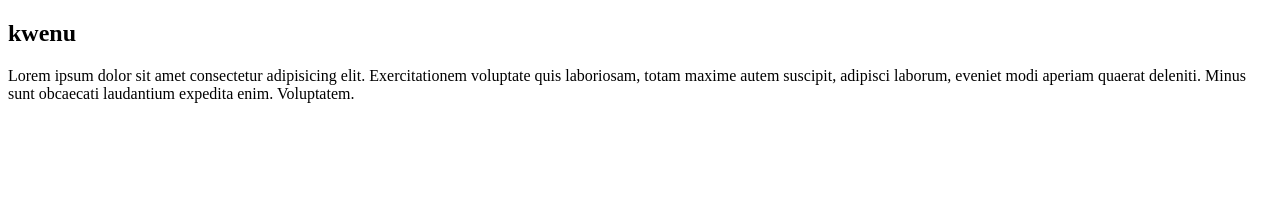
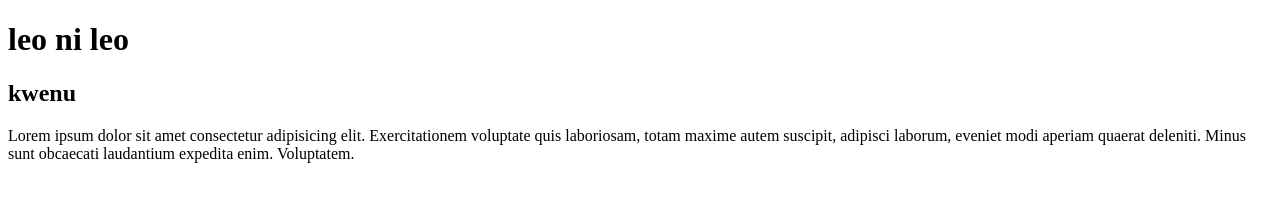
Before and after one commit to RAKIASELEMANI/LUCKY, a plain HTML site: page fontawesome-free-6.5.1-web/home.html in a window 1280 px wide. Drawn offline with Linux system fonts and the light colour scheme.

Commit message:
code edited

```diff
--- a/fontawesome-free-6.5.1-web/home.html
+++ b/fontawesome-free-6.5.1-web/home.html
@@ -6,6 +6,7 @@
     <title>Document</title>
 </head>
 <body>
+    <h1>leo ni leo</h1>
     <h2>kwenu</h2>
     <p>Lorem ipsum dolor sit amet consectetur adipisicing elit. Exercitationem voluptate quis laboriosam, totam maxime autem suscipit, adipisci laborum, eveniet modi aperiam quaerat deleniti. Minus sunt obcaecati laudantium expedita enim. Voluptatem.
 
```
